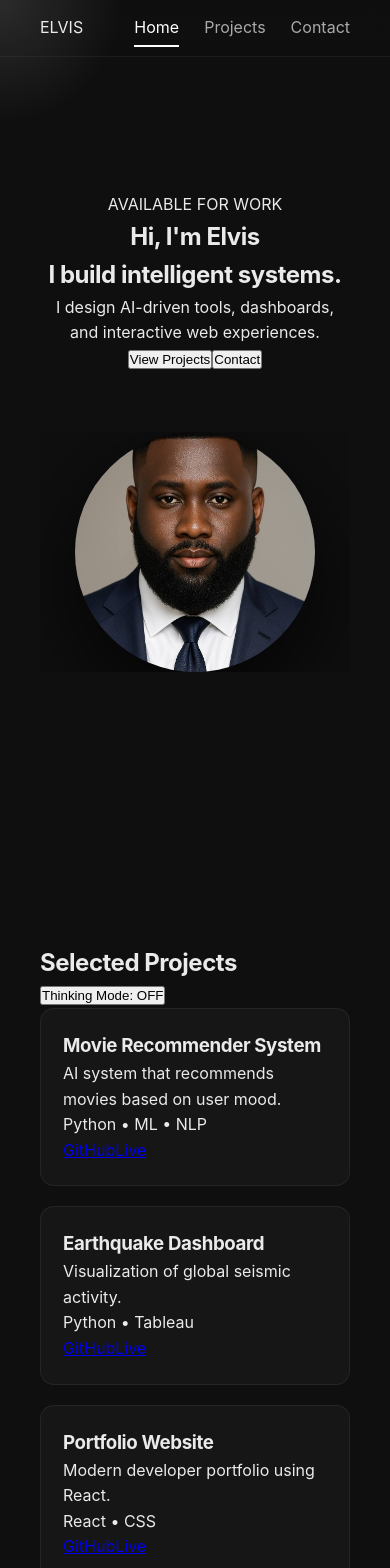
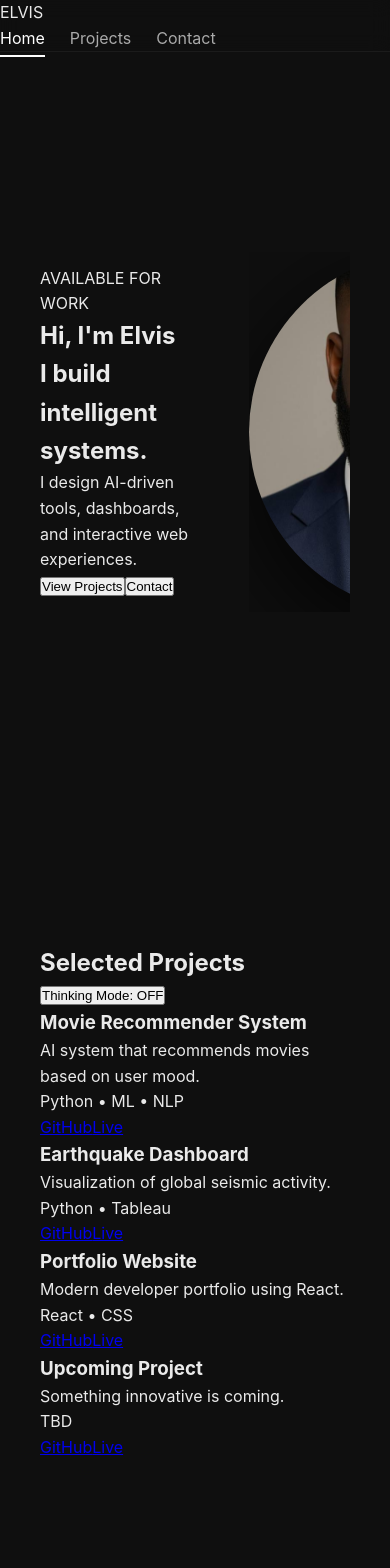
Before and after one commit to igbinedionelvis/elvis-portfolio-react, a React (Vite) app: page / in a window 390 px wide. Shown: the top 1568 px of the page. Built offline with nearby package versions, Linux system fonts and the light colour scheme.

Commit message:
Fixed absolute overlay of flex panel in Hero section.

```diff
--- a/src/components/Hero.jsx
+++ b/src/components/Hero.jsx
@@ -3,39 +3,68 @@ import { useState, useEffect, useRef } from "react";
 export default function Hero() {
   const [active, setActive] = useState(false);
   const [showTerminal, setShowTerminal] = useState(false);
+  const [tilt, setTilt] = useState({ x: 0, y: 0 });
 
   const hoverTimeout = useRef(null);
+  const terminalTimeout = useRef(null);
 
   const lines = [
     "ELVIS IGBINEDION",
     "FULL STACK DEVELOPER",
     "AI • DATA SCIENCE • SYSTEMS",
-    "GITHUB: github.com/yourname",
-    "TWITTER: @yourhandle",
-    "EMAIL: your@email.com",
-    "STATUS: BUILDING INTELLIGENT SYSTEMS..."
+    "GITHUB: igbinedionelvis",
+    "LINKEDIN: igbinedion-elvis",
+    "TWITTER: @IamFame88",
+    "EMAIL: eligbinosa@gmail.com",
+    "STATUS: ACTIVE",
+    "OBJECTIVE: BUILDING INTELLIGENT SYSTEMS..."
   ];
 
-  // smooth activation (prevents flicker)
+  /* =========================
+     HOVER HANDLERS
+  ========================= */
+
   const handleEnter = () => {
     hoverTimeout.current = setTimeout(() => {
       setActive(true);
-      setShowTerminal(true);
-    }, 120); // slight delay = premium feel
+
+      terminalTimeout.current = setTimeout(() => {
+        setShowTerminal(true);
+      }, 350);
+    }, 120);
   };
 
   const handleLeave = () => {
     clearTimeout(hoverTimeout.current);
+    clearTimeout(terminalTimeout.current);
+
     setActive(false);
     setShowTerminal(false);
+    setTilt({ x: 0, y: 0 });
+  };
+
+  /* =========================
+     PARALLAX TILT
+  ========================= */
+
+  const handleMouseMove = (e) => {
+    const rect = e.currentTarget.getBoundingClientRect();
+
+    const x = (e.clientX - rect.left) / rect.width - 0.5;
+    const y = (e.clientY - rect.top) / rect.height - 0.5;
+
+    setTilt({
+      x: y * 8,   // vertical tilt
+      y: x * 10   // horizontal tilt
+    });
   };
 
   return (
-    <section className="hero" id="home">
+    <section className={`hero ${active ? "active" : ""}`} id="home">
       <div className="hero-wrapper">
 
-        {/* LEFT CONTENT */}
-        <div className={`hero-content ${active ? "fade-out" : ""}`}>
+        {/* LEFT */}
+        <div className="hero-content">
           <span className="badge">AVAILABLE FOR WORK</span>
 
           <h1>
@@ -53,16 +82,20 @@ export default function Hero() {
           </div>
         </div>
 
-        {/* RIGHT SIDE */}
+        {/* RIGHT */}
         <div
           className={`profile ${active ? "active" : ""}`}
           onMouseEnter={handleEnter}
           onMouseLeave={handleLeave}
+          onMouseMove={handleMouseMove}
+          style={{
+            transform: `perspective(1200px) rotateX(${tilt.x}deg) rotateY(${tilt.y}deg)`
+          }}
         >
           {/* IMAGE */}
           <div className="profile-image">
-            <img src="/me1.jpg" className="img1" alt="Primary headshot" />
-            <img src="/me2.jpg" className="img2" alt="Secondary headshot" />
+            <img src="/me1.jpg" className="img1" />
+            <img src="/me2.jpg" className="img2" />
           </div>
 
           {/* PANEL */}
@@ -72,11 +105,7 @@ export default function Hero() {
             <div className="terminal">
               {showTerminal &&
                 lines.map((line, i) => (
-                  <Typing
-                    key={i}
-                    text={line}
-                    delay={i * 500}
-                  />
+                  <Typing key={i} text={line} delay={i * 450} />
                 ))}
             </div>
           </div>
@@ -88,7 +117,7 @@ export default function Hero() {
 }
 
 /* =========================
-   TYPEWRITER (FIXED)
+   TYPEWRITER
 ========================= */
 
 function Typing({ text, delay }) {
@@ -98,19 +127,16 @@ function Typing({ text, delay }) {
     let i = 0;
     let interval;
 
-    const startTimeout = setTimeout(() => {
+    const start = setTimeout(() => {
       interval = setInterval(() => {
         i++;
         setOutput(text.slice(0, i));
-
-        if (i >= text.length) {
-          clearInterval(interval);
-        }
-      }, 18); // faster + smoother
+        if (i >= text.length) clearInterval(interval);
+      }, 16);
     }, delay);
 
     return () => {
-      clearTimeout(startTimeout);
+      clearTimeout(start);
       clearInterval(interval);
     };
   }, [text, delay]);
--- a/src/styles.css
+++ b/src/styles.css
@@ -24,22 +24,40 @@ section {
   scroll-margin-top: 100px;
 }
 
-h1, h2, h3 {
-  letter-spacing: -0.02em;
-}
-
 /* =========================
    HERO
 ========================= */
 
 .hero {
+  position: relative;
   min-height: 100vh;
   display: flex;
   align-items: center;
   padding-top: 120px;
+  overflow: hidden;
+}
+
+/* GLASS OVERLAY */
+.hero::before {
+  content: "";
+  position: absolute;
+  inset: 0;
+  background: rgba(20, 20, 20, 0.25);
+  backdrop-filter: blur(0px);
+  opacity: 0;
+  transition: backdrop-filter 0.5s ease, opacity 0.5s ease;
+  z-index: 1;
+}
+
+.hero.active::before {
+  backdrop-filter: blur(12px);
+  opacity: 1;
 }
 
 .hero-wrapper {
+  position: relative;
+  z-index: 2;
+
   display: flex;
   align-items: center;
   justify-content: space-between;
@@ -47,19 +65,22 @@ h1, h2, h3 {
   width: 100%;
 }
 
+/* =========================
+   HERO CONTENT
+========================= */
+
 .hero-content {
   max-width: 800px;
-  transition: opacity 0.4s ease, filter 0.4s ease;
+  transition: opacity 0.4s ease, transform 0.4s ease;
 }
 
-/* dim when active */
-.profile.active ~ .hero-content {
-  opacity: 0.08;
-  filter: blur(2px);
+.hero.active .hero-content {
+  opacity: 0.35;
+  transform: scale(0.98);
 }
 
 /* =========================
-   PROFILE SYSTEM (FIXED FLEX VERSION)
+   PROFILE SYSTEM
 ========================= */
 
 .profile {
@@ -69,11 +90,16 @@ h1, h2, h3 {
   width: 360px;
   overflow: hidden;
 
-  transition: width 0.7s cubic-bezier(0.22, 1, 0.36, 1);
+  will-change: transform;
+
+  transition:
+    width 0.7s cubic-bezier(0.22, 1, 0.36, 1),
+    transform 0.2s ease-out;
 }
 
 .profile.active {
   width: 800px;
+  transform: perspective(1200px) rotateY(-4deg);
 }
 
 /* =========================
@@ -90,7 +116,7 @@ h1, h2, h3 {
   border-radius: 50%;
   overflow: hidden;
 
-  z-index: 2;
+  z-index: 3;
 
   transition:
     transform 0.6s cubic-bezier(0.22, 1, 0.36, 1),
@@ -99,14 +125,13 @@ h1, h2, h3 {
   box-shadow: 0 30px 100px rgba(0,0,0,0.8);
 }
 
-/* morph */
 .profile.active .profile-image {
   border-radius: 20px;
   transform: scale(0.92);
 }
 
 /* =========================
-   IMAGE STACK (NO FLICKER FIXED)
+   IMAGE STACK (FIXED SLIDE ANIMATION)
 ========================= */
 
 .profile-image img {
@@ -117,37 +142,43 @@ h1, h2, h3 {
   height: 100%;
   object-fit: cover;
 
-  transition: opacity 0.5s ease;
+  will-change: transform, opacity;
+
+  transition:
+    transform 0.7s cubic-bezier(0.22, 1, 0.36, 1),
+    opacity 0.5s ease;
 }
 
 /* FIRST IMAGE */
 .img1 {
   opacity: 1;
   z-index: 1;
+  transform: scale(1);
+}
+
+/* slide out */
+.profile.active .img1 {
+  opacity: 0;
+  transform: scale(0.96) translateX(-20px);
 }
 
 /* SECOND IMAGE */
 .img2 {
   opacity: 0;
   z-index: 2;
+
+  transform: translateX(60px) scale(1.05);
 }
 
-/* SWITCH */
-.profile.active .img1 {
-  opacity: 0;
-}
-
+/* smooth slide in */
 .profile.active .img2 {
   opacity: 1;
-}
-
-/* subtle zoom */
-.profile-image:hover img {
-  transform: scale(1.03);
+  transform: translateX(0) scale(1);
+  transition-delay: 0.15s;
 }
 
 /* =========================
-   SIDE PANEL (FIXED NO OVERLAP)
+   PANEL
 ========================= */
 
 .profile-panel {
@@ -158,7 +189,7 @@ h1, h2, h3 {
 
   border-radius: 20px;
 
-  background: rgba(20,20,20,0.6);
+  background: rgba(30,30,30,0.55);
   backdrop-filter: blur(20px);
 
   border: 1px solid rgba(255,255,255,0.08);
@@ -166,17 +197,15 @@ h1, h2, h3 {
   overflow: hidden;
 
   opacity: 0;
-  transform: translateX(30px);
+  transform: translateX(40px);
 
-  transition:
-    opacity 0.4s ease 0.3s,
-    transform 0.4s ease 0.3s;
+  transition: all 0.4s ease;
 }
 
-/* reveal panel */
 .profile.active .profile-panel {
   opacity: 1;
   transform: translateX(0);
+  transition-delay: 0.25s;
 }
 
 /* =========================
@@ -190,78 +219,20 @@ h1, h2, h3 {
   color: #00ff88;
   font-size: 14px;
 
+  letter-spacing: 1px;
+  line-height: 1.8;
+
+  opacity: 0;
+  transform: translateY(10px);
+
+  transition: all 0.4s ease 0.4s;
+
   text-shadow: 0 0 10px rgba(0,255,136,0.6);
 }
 
-.terminal-line::after {
-  content: "_";
-  animation: blink 1s infinite;
-}
-
-@keyframes blink {
-  50% { opacity: 0; }
-}
-
-/* =========================
-   SCAN EFFECT
-========================= */
-
-.scan-line {
-  position: absolute;
-  top: 0;
-  left: 0;
-
-  width: 100%;
-  height: 2px;
-
-  background: linear-gradient(
-    to right,
-    transparent,
-    #00ff88,
-    transparent
-  );
-
-  opacity: 0;
-}
-
-.profile.active .scan-line {
-  animation: scan 1.2s ease;
-}
-
-@keyframes scan {
-  0% { top: 0%; opacity: 0; }
-  20% { opacity: 1; }
-  100% { top: 100%; opacity: 0; }
-}
-
-/* =========================
-   PROJECTS
-========================= */
-
-.projects-container {
-  max-width: 1100px;
-  margin: auto;
-}
-
-.grid {
-  display: flex;
-  flex-wrap: wrap;
-  gap: 20px;
-}
-
-.card {
-  flex: 1 1 300px;
-  background: rgba(255,255,255,0.03);
-  padding: 22px;
-  border-radius: 14px;
-  border: 1px solid rgba(255,255,255,0.06);
-
-  transition: all 0.25s ease;
-}
-
-.card:hover {
-  transform: translateY(-6px) scale(1.02);
-  border-color: rgba(255,255,255,0.2);
+.profile.active .terminal {
+  opacity: 1;
+  transform: translateY(0);
 }
 
 /* =========================
@@ -272,21 +243,11 @@ h1, h2, h3 {
   position: fixed;
   top: 0;
   width: 100%;
-  z-index: 100;
+  z-index: 1000;
 
   background: rgba(15,15,15,0.6);
   backdrop-filter: blur(10px);
   border-bottom: 1px solid rgba(255,255,255,0.05);
-}
-
-.nav-container {
-  max-width: 1100px;
-  margin: auto;
-  padding: 15px 40px;
-
-  display: flex;
-  justify-content: space-between;
-  align-items: center;
 }
 
 .nav-links {
@@ -298,21 +259,23 @@ h1, h2, h3 {
   position: relative;
   color: #aaa;
   text-decoration: none;
+  transition: color 0.25s ease;
 }
 
-.nav-links a.active,
-.nav-links a:hover {
+.nav-links a.active {
   color: white;
 }
 
 .nav-links a::after {
   content: "";
   position: absolute;
+  left: 0;
   bottom: -6px;
-  left: 0;
+
   width: 0%;
   height: 2px;
   background: white;
+
   transition: width 0.3s ease;
 }
 
@@ -322,78 +285,51 @@ h1, h2, h3 {
 }
 
 /* =========================
-   CURSOR
+   GLOW SYSTEM
 ========================= */
 
-.cursor-glow {
-  position: fixed;
-  top: 0;
-  left: 0;
-
-  width: 300px;
-  height: 300px;
-
-  border-radius: 50%;
-  pointer-events: none;
+.profile::after {
+  content: "";
+  position: absolute;
+  inset: 0;
 
   background: radial-gradient(
-    circle,
-    rgba(255,255,255,0.12),
+    circle at var(--x, 50%) var(--y, 50%),
+    rgba(0,255,136,0.15),
     transparent 60%
   );
 
-  transform: translate(-50%, -50%);
-  z-index: 999;
+  opacity: 0;
+  transition: opacity 0.3s ease;
+
+  pointer-events: none;
 }
 
-.cursor-glow.cursor-hover {
-  transform: translate(-50%, -50%) scale(1.8);
-}
-
-.cursor-glow.cursor-text {
-  transform: translate(-50%, -50%) scale(0.6);
+.profile.active::after {
+  opacity: 1;
 }
 
 /* =========================
-   SCROLL REVEAL
+   GLOW PULSE
 ========================= */
 
-.reveal {
-  opacity: 0;
-  transform: translateY(40px);
-  transition: all 0.8s ease;
+.profile.active .profile-panel {
+  animation: pulseGlow 2s infinite ease-in-out;
 }
 
-.reveal.active {
-  opacity: 1;
-  transform: translateY(0);
+@keyframes pulseGlow {
+  0%, 100% {
+    box-shadow: 0 0 0 rgba(0,255,136,0);
+  }
+  50% {
+    box-shadow: 0 0 25px rgba(0,255,136,0.25);
+  }
 }
 
 /* =========================
-   RESPONSIVE
+   SMOOTH EXIT
 ========================= */
 
-@media (max-width: 900px) {
-  .hero-wrapper {
-    flex-direction: column;
-    text-align: center;
-  }
-
-  .profile {
-    width: 100%;
-    justify-content: center;
-  }
-
-  .profile.active {
-    width: 100%;
-  }
-
-  .profile-image {
-    width: 240px;
-    height: 240px;
-  }
-
-  .profile-panel {
-    display: none;
-  }
+.profile:not(.active) {
+  transform: perspective(1200px) rotateX(0) rotateY(0);
 }
```
